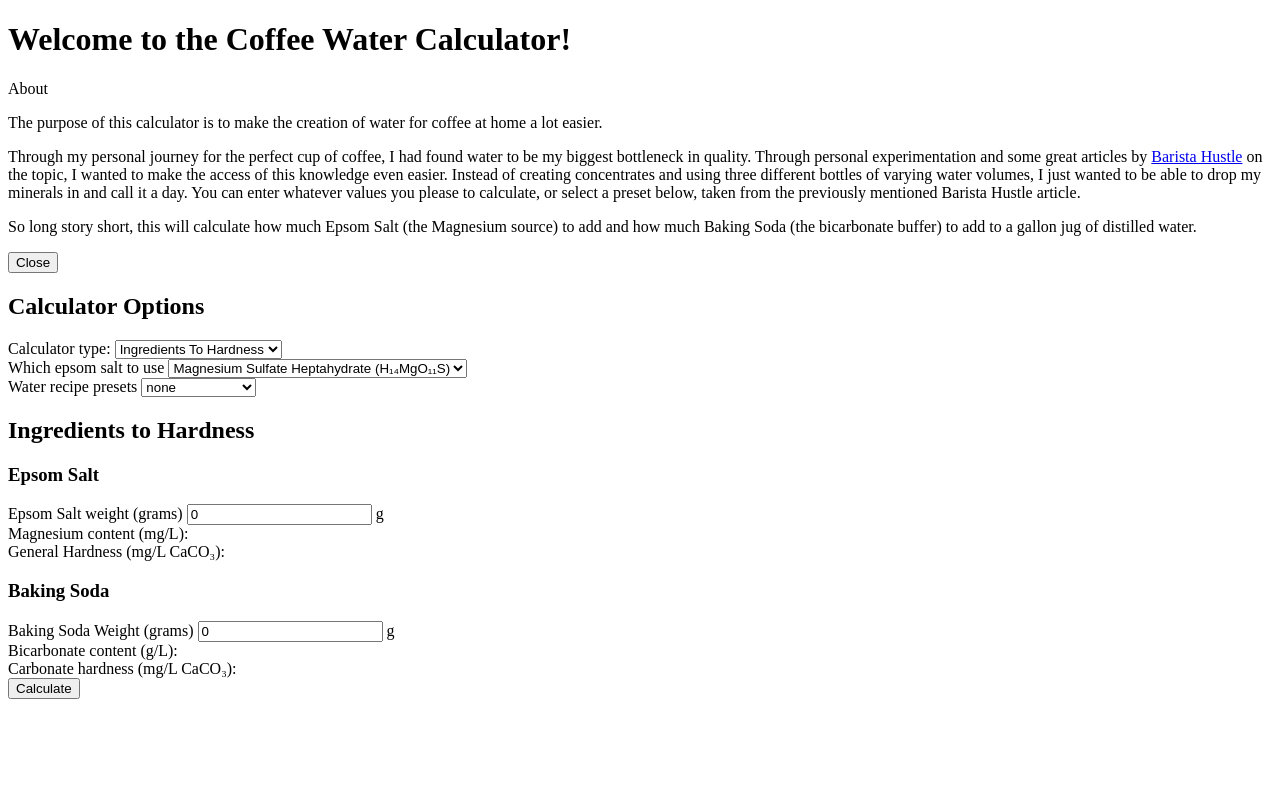
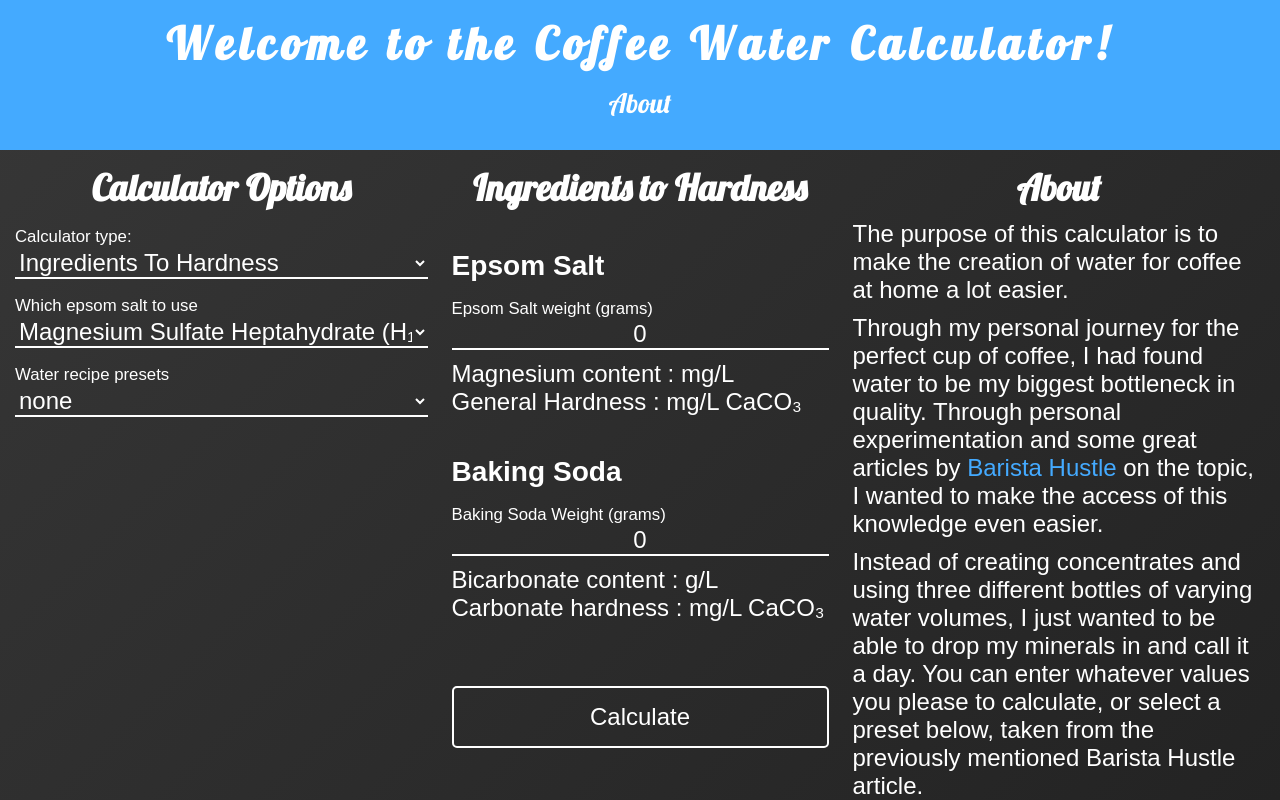
Before and after one commit to Jojohersh/coffeeWaterCalc, a plain HTML site: page index.html in a window 1280 px wide. Both pictures are taken after a click on the element "About". Shown: the top 800 px of the page. Drawn offline with Linux system fonts and the light colour scheme; a web font is replaced by a local one.

Commit message:
added styling, changed some html formatting next step is to add dynamic layout

```diff
--- a/index.html
+++ b/index.html
@@ -1,11 +1,13 @@
 <!DOCTYPE html>
 <html lang="en" dir="ltr">
+
 <head>
   <meta charset="utf-8">
   <title>Coffee Water Calculator</title>
   <link href="https://fonts.googleapis.com/css?family=Lobster|Muli" rel="stylesheet">
   <link rel="stylesheet" href="master.css">
 </head>
+
 <body>
   <div class="header">
     <h1>Welcome to the Coffee Water Calculator!</h1>
@@ -13,29 +15,34 @@
       About
     </div>
   </div>
+  <div class="container">
     <div class="about hidden">
+      <h2>About</h2>
       <p>The purpose of this calculator is to make the creation of water for coffee at home a lot easier.</p>
-      <p>Through my personal journey for the perfect cup of coffee, I had found water to be my biggest bottleneck in quality. Through personal experimentation and some great articles by <a href="https://baristahustle.com/blog/diy-water-recipes-the-world-in-two-bottles/">Barista Hustle</a> on the topic, I wanted to make the access of this knowledge even easier. Instead of creating concentrates and using three different bottles of varying water volumes, I just wanted to be able to drop my minerals in and call it a day. You can enter whatever values you please to calculate, or select a preset below, taken from the previously mentioned Barista Hustle article.</p>
+      <p>Through my personal journey for the perfect cup of coffee, I had found water to be my biggest bottleneck in quality. Through personal experimentation and some great articles by <a href="https://baristahustle.com/blog/diy-water-recipes-the-world-in-two-bottles/">Barista
+          Hustle</a> on the topic, I wanted to make the access of this knowledge even easier.</p>
+          <p>Instead of creating concentrates and using three different bottles of varying water volumes, I just wanted to be able to drop my minerals in and call it a
+        day. You can enter whatever values you please to calculate, or select a preset below, taken from the previously mentioned Barista Hustle article.</p>
       <p>So long story short, this will calculate how much Epsom Salt (the Magnesium source) to add and how much Baking Soda (the bicarbonate buffer) to add to a gallon jug of distilled water.</p>
-      <button id="closeAbout"type="button" name="closeAbout">Close</button>
+      <button id="closeAbout" type="button" name="closeAbout">Close</button>
     </div>
-    <div class="container">
-      <div>
+    <div class="calcOptions">
       <h2>Calculator Options</h2>
+      <div class="labeledInput">
         <label for="calcType">Calculator type:</label>
         <select name="calcType">
           <option value="0">Ingredients To Hardness</option>
           <option value="1">Hardness to Ingredients</option>
         </select>
       </div>
-      <div>
+      <div class="labeledInput">
         <label for="epsomSalt">Which epsom salt to use</label>
         <select name="epsomSalt">
           <option value="246.466">Magnesium Sulfate Heptahydrate (H₁₄MgO₁₁S)</option>
           <option value="120.366">Magnesium Sulfate (MgSO₄)</option>
         </select>
       </div>
-      <div>
+      <div class="labeledInput">
         <label for="presets">Water recipe presets</label>
         <select id="presets" name="presets">
           <option value="null">none</option>
@@ -49,36 +56,36 @@
           <option value="7">Hard AF</option>
         </select>
       </div>
+    </div>
+    <div id="calcBody">
       <div id="saltToHard" class="inputs">
         <h2>Ingredients to Hardness</h2>
         <div class="section">
           <h3>Epsom Salt</h3>
-          <div>
+          <div class="labeledInput">
             <label for="epsomSaltWeight">Epsom Salt weight (grams)</label>
             <input type="text" name="epsomSaltWeight" value="0">
-            <label for="epsomSaltWeight">g</label>
           </div>
           <div class="result">
-            Magnesium content (mg/L): <span id="mgContentDisplay"></span>
+            Magnesium content : <span id="mgContentDisplay"></span> mg/L
           </div>
           <div class="result">
-            General Hardness (mg/L CaCO₃): <span id="ghDisplay"></span>
+            General Hardness : <span id="ghDisplay"></span> mg/L CaCO₃
           </div>
         </div>
         <div class="section">
           <h3>Baking Soda</h3>
-          <div>
+          <div class="labeledInput">
             <label for="bakingSodaWeight">Baking Soda Weight (grams)</label>
             <input type="text" name="bakingSodaWeight" value="0">
-            <label for="bakingSodaWeight">g</label>
           </div>
           <div>
-            Bicarbonate content (g/L):
-            <span id="bicarbContentDisplay"></span>
+            Bicarbonate content :
+            <span id="bicarbContentDisplay"></span> g/L
           </div>
           <div>
-            Carbonate hardness (mg/L CaCO₃):
-            <span id="khDisplay"></span>
+            Carbonate hardness :
+            <span id="khDisplay"></span>mg/L CaCO₃
           </div>
         </div>
       </div>
@@ -86,7 +93,7 @@
         <h2>Hardness to Ingredients</h2>
         <div class="section">
           <h3>Magnesium Hardness</h3>
-          <div>
+          <div class="labeledInput">
             <label for="magnesiumHardness">Magnesium content (mg/L)</label>
             <input type="text" name="magnesiumHardness" value="0">
             <label for="magnesiumHardness">mg/L</label>
@@ -95,7 +102,7 @@
         </div>
         <div class="section">
           <h3>Carbonate Hardness</h3>
-          <div>
+          <div class="labeledInput">
             <label for="carbonateHardness">Bicarbonate content (mg/L)</label>
             <input type="text" name="carbonateHardness" value="0">
             <label for="carbonateHardness">mg/L</label>
@@ -108,6 +115,10 @@
       </div>
     </div>
 
+
+  </div>
+
   <script src="coffeeCalc.js" charset="utf-8"></script>
 </body>
+
 </html>
--- a/master.css
+++ b/master.css
@@ -1,3 +1,116 @@
+* {
+  margin: 0;
+  padding: 0;
+}
+body {
+  font-family: "Muli", sans-serif;
+  height: 100vh;
+  background: linear-gradient(135deg,rgba(55,55,55,1),rgba(35,35,35,1));
+  color: white;
+}
 .hidden {
   display: none;
 }
+/* @media screen and (max-width:400px) {
+
+}
+@media screen and (max-width: 1200) {
+  .container {
+    display: grid;
+    grid-template-columns: 50% 50%;
+    grid-gap: 1.5em;
+  }
+} */
+.about {
+  order: 3;
+}
+
+p {
+  margin: 10px 0;
+}
+
+a {
+  text-decoration: none;
+  color: #44aaff;
+}
+a:hover,.menuOption:hover {
+  color: white;
+  font-weight: bold;
+}
+
+.menuOption {
+  margin: 15px;
+  font-size: 1.2em;
+  letter-spacing: normal;
+}
+
+.header {
+  padding: 15px 0;
+  background-color: #44aaff;
+  color: white;
+  text-align: center;
+  font-size: 1.4rem;
+  font-family: "Lobster", "Muli", sans-serif;
+  letter-spacing: 0.4rem;
+}
+
+.container {
+  display: grid;
+  grid-template-columns: 33% 1fr 33%;
+  grid-gap: 1em 1em;
+  margin: 0 auto;
+  padding: 15px;
+  font-size: 1.5rem;
+}
+
+.calcOptions {
+  align-items: center;
+  justify-content: center;
+}
+
+h2 {
+  font-family: "Lobster", "Muli", sans-serif;
+  text-align: center;
+  margin-bottom: 10px;
+}
+
+select, input, button {
+  font-size: inherit;
+  background-color: rgba(0,0,0,0);
+  width: 100%;
+  color: white;
+  border: none;
+  border-bottom: 2px solid white;
+  transition: all 0.3s;
+}
+select:focus,input:focus,select:hover,input:hover {
+  font-size: 1.1em;
+  background-color: #44aaff;
+}
+
+.section {
+  margin: 5vh 0;
+}
+
+.labeledInput {
+  margin: 10px 0;
+}
+label {
+  font-size: 0.7em;
+}
+
+input {
+  text-align: center;
+}
+
+button {
+  margin: 1em 0;
+  padding: 15px 0;
+  border: 2px solid white;
+  border-radius: 5px;
+  transition: all 0.7s;
+}
+button:hover {
+  background-color: #44aaff;
+  transition: ();
+}
```
Lines whose indentation alone changed are shown as unchanged.
